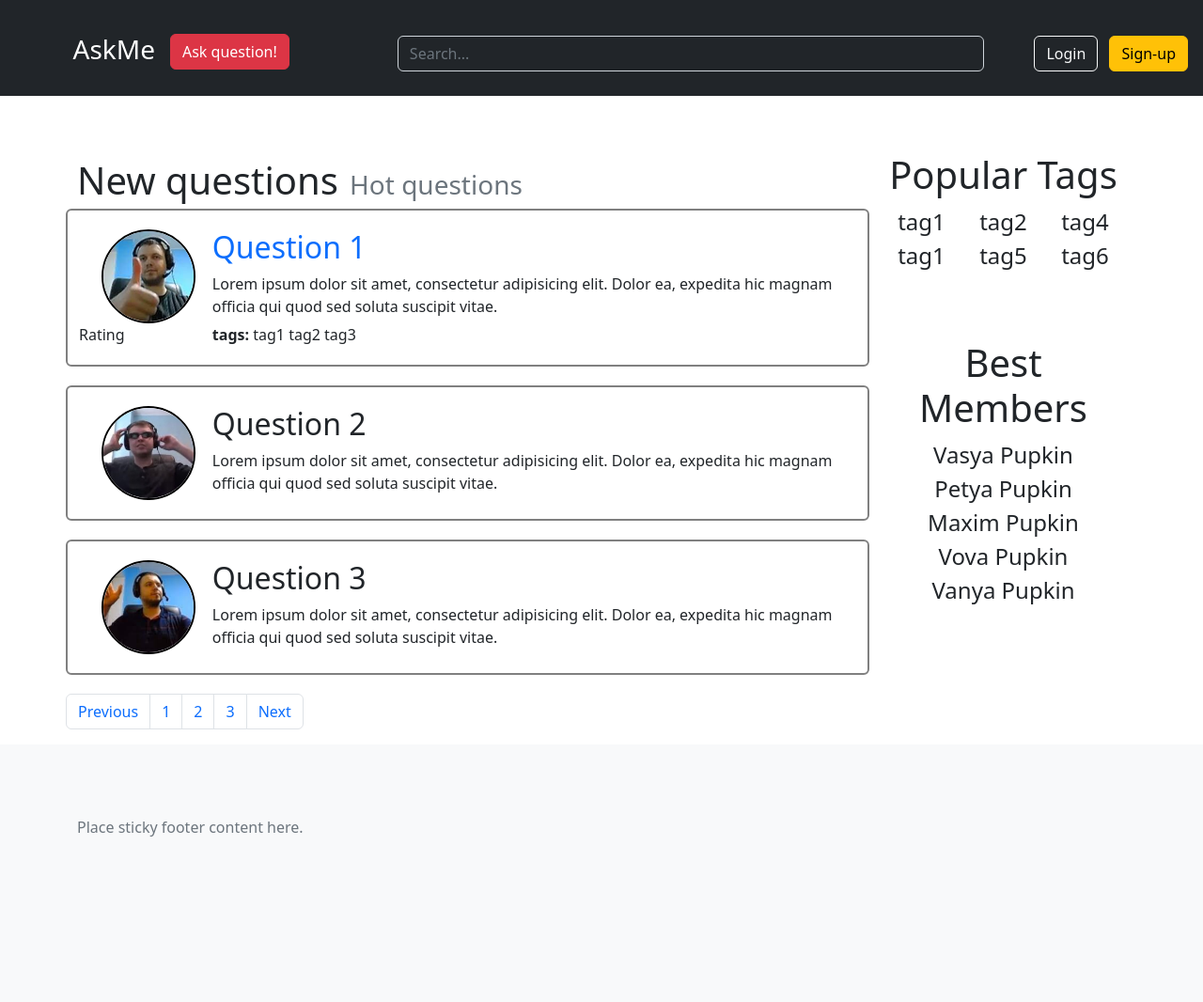
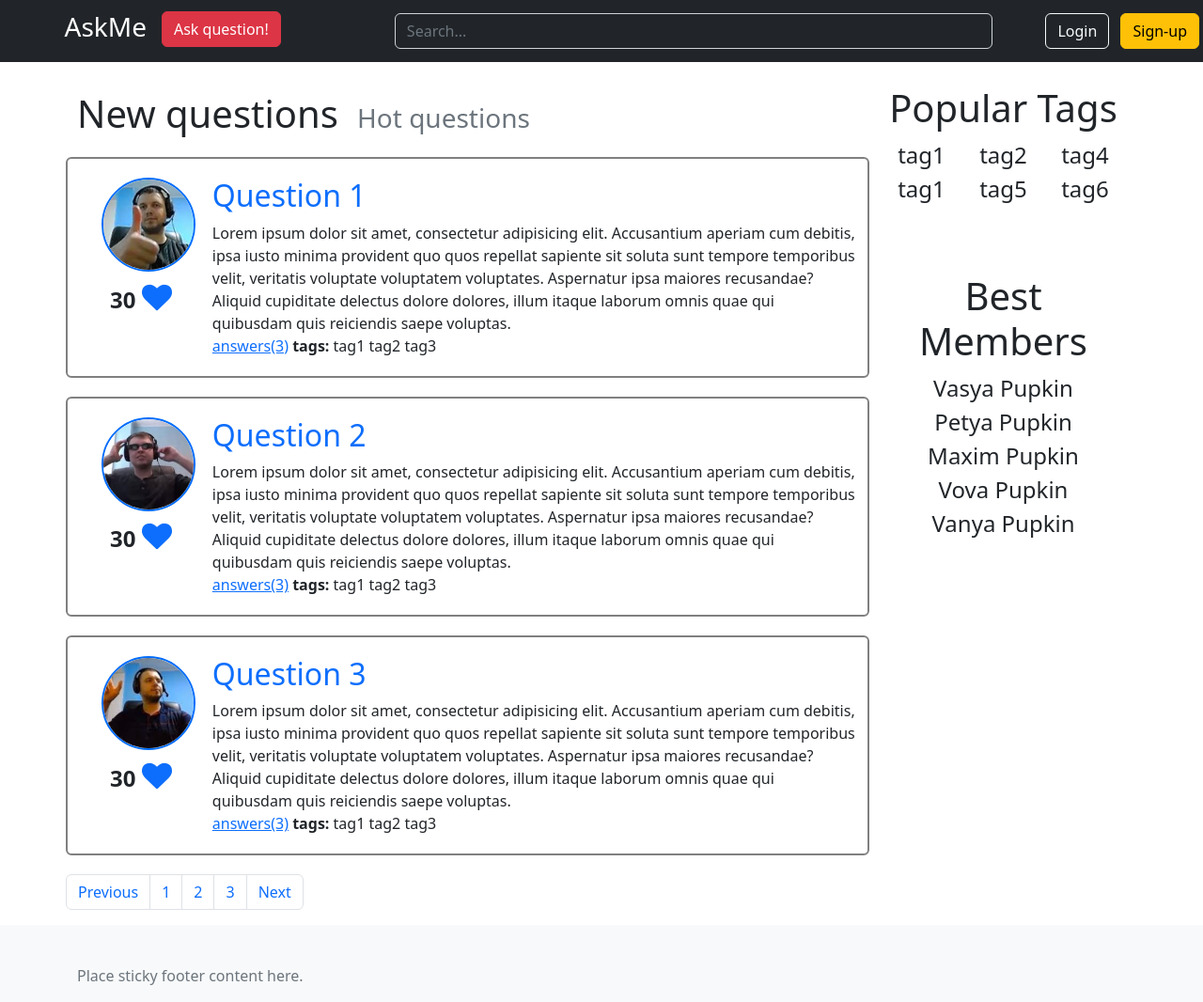
Before and after one commit to ivan12093/tp-web-project, a Django app: page / in a window 1280 px wide. Shown: the whole page at 94% size. Before the commit the page ends 908 px from the top, so only its background shows below. Run offline with Django 4.2, Linux system fonts and the light colour scheme; some libraries are stand-ins or nearby versions.

Commit message:
Finished first HW

```diff
--- a/static/css/style.css
+++ b/static/css/style.css
@@ -14,7 +14,7 @@
     height: 100px;
     border-radius: 50%;
     margin-left: 20%;
-    border: 2px solid black;
+    border: 2px solid #006cfa;
     overflow: hidden;
 }
 
@@ -30,8 +30,12 @@
     margin-right: 10%;
 }
 
+.container {
+    padding-top: 2% !important;
+}
+
 .header-container {
-    margin-top: 1%;
+    margin-top: 0%;
 }
 
 .text-end button {
@@ -52,3 +56,32 @@
     height: 100%;
     object-fit: cover;
 }
+
+.button-vote {
+    margin-top: 10% !important;
+    margin-left: 7% !important;
+}
+
+.count-vote {
+    margin-left: 28% !important;
+    margin-right: 10% !important;
+}
+
+.button-vote a {
+    width: 10px;
+    height: 10px;
+}
+
+.count-vote-author {
+    margin-left: 15% !important;
+    margin-right: 10% !important;
+}
+
+.button-vote-author {
+    margin-top: 10% !important;
+    margin-left: 7% !important;
+}
+
+.container {
+    padding-up: 0% !important;
+}
--- a/templates/inc/base.html
+++ b/templates/inc/base.html
@@ -8,11 +8,12 @@
     <link rel="shortcut icon" type="image/x-icon" href="" />
     <link href="{% static 'css/style.css' %}" rel="stylesheet">
     <link href="{% static 'css/bootstrap.css' %}" rel="stylesheet">
+    <link href="https://cdnjs.cloudflare.com/ajax/libs/font-awesome/4.7.0/css/font-awesome.min.css", rel="stylesheet">
 
 </head>
 <body class="d-flex flex-column h-100">
 
-<header class="p-3 text-bg-dark">
+<header class="p-1 text-bg-dark">
     <div class="header-container">
       <div class="d-flex flex-wrap align-items-center justify-content-center justify-content-lg-start">
         <ul class="nav col-12 col-lg-auto m-auto mb-2 justify-content-center mb-md-0">
@@ -107,7 +108,7 @@
             </div>
         </div>
     </div>
-
+    </div>
 </main>
 
 <footer class="footer mt-auto py-3 bg-light">
--- a/templates/index.html
+++ b/templates/index.html
@@ -1,29 +1,44 @@
 {% extends 'inc/base.html' %}
 {% load static %}
 {% block content %}
-<main class="flex-shrink-0">
-        <a class="text-decoration-none link-primary fs-1 text-dark" href="{% url 'index' %}">New questions</a>
-        <a class="text-decoration-none m-2 link-primary fs-3 text-secondary" href="{% url 'index' %}">Hot questions</a>
+
 <div class="row">
-
+      <ul class="list-inline">
+         <li class="list-inline-item">
+            <a class="inline text-decoration-none link-primary fs-1 text-dark" href="{% url 'index' %}">New questions</a>
+         </li>
+         <li class="list-inline-item">
+            <a class="inline text-decoration-none m-2 link-primary fs-3 text-secondary" href="{% url 'index' %}">Hot questions</a>
+         </li>
+      </ul>
       <div class="question">
          <div class="row">
             <div class="col-2">
                <div class="avatar">
                   <img src="{% static 'img/avatar-1.jpg' %}" alt="" />
                </div>
-
+               <ul class="list-inline">
+                  <li class="list-inline-item col-1 count-vote fs-4 fw-bold">
+                     <label>30</label>
+                  </li>
+                  <li class="list-inline-item button-vote">
+                     <a href="#"><i class="fa fa-heart fa-2x"></i></a>
+                  </li>
+               </ul>
             </div>
             <div class="col-10">
-                            <a href="/question/1", class="text-decoration-none"><h2 class="question-title">Question 1</h2></a>
+               <a href="/question/1", class="text-decoration-none">
+                  <h2 class="question-title">Question 1</h2>
+               </a>
                <div class="question-text">
-                                Lorem ipsum dolor sit amet, consectetur adipisicing elit. Dolor ea, expedita hic magnam officia qui quod sed soluta suscipit vitae.
+                  Lorem ipsum dolor sit amet, consectetur adipisicing elit. Accusantium aperiam cum debitis, ipsa iusto minima provident quo quos repellat sapiente sit soluta sunt tempore temporibus velit, veritatis voluptate voluptatem voluptates. Aspernatur ipsa maiores recusandae? Aliquid cupiditate delectus dolore dolores, illum itaque laborum omnis quae qui quibusdam quis reiciendis saepe voluptas.
                </div>
             </div>
-                        <div class="col-2">
-                            Rating
          </div>
+         <div class="row">
+            <div class="col-2"></div>
             <div class="col-10">
+               <a href="/question/1">answers(3)</a>
                <label class="fw-bold">tags:</label>
                <a>tag1</a>
                <a>tag2</a>
@@ -31,39 +46,76 @@
             </div>
          </div>
       </div>
-
       <div class="question">
          <div class="row">
             <div class="col-2">
                <div class="avatar">
-                                <img src=".{% static 'img/avatar-2.jpg' %}" alt="" />
+                  <img src="{% static 'img/avatar-2.jpg' %}" alt="" />
                </div>
+               <ul class="list-inline">
+                  <li class="list-inline-item col-1 count-vote fs-4 fw-bold">
+                     <label>30</label>
+                  </li>
+                  <li class="list-inline-item button-vote">
+                     <a href="#"><i class="fa fa-heart fa-2x"></i></a>
+                  </li>
+               </ul>
             </div>
             <div class="col-10">
+               <a href="/question/1", class="text-decoration-none">
                   <h2 class="question-title">Question 2</h2>
+               </a>
                <div class="question-text">
-                                Lorem ipsum dolor sit amet, consectetur adipisicing elit. Dolor ea, expedita hic magnam officia qui quod sed soluta suscipit vitae.
+                  Lorem ipsum dolor sit amet, consectetur adipisicing elit. Accusantium aperiam cum debitis, ipsa iusto minima provident quo quos repellat sapiente sit soluta sunt tempore temporibus velit, veritatis voluptate voluptatem voluptates. Aspernatur ipsa maiores recusandae? Aliquid cupiditate delectus dolore dolores, illum itaque laborum omnis quae qui quibusdam quis reiciendis saepe voluptas.
                </div>
             </div>
          </div>
+         <div class="row">
+            <div class="col-2"></div>
+            <div class="col-10">
+               <a href="/question/1">answers(3)</a>
+               <label class="fw-bold">tags:</label>
+               <a>tag1</a>
+               <a>tag2</a>
+               <a>tag3</a>
             </div>
-
+         </div>
+      </div>
       <div class="question">
          <div class="row">
             <div class="col-2">
                <div class="avatar">
                   <img src="{% static 'img/avatar-3.jpg' %}" alt="" />
                </div>
+               <ul class="list-inline">
+                  <li class="list-inline-item col-1 count-vote fs-4 fw-bold">
+                     <label>30</label>
+                  </li>
+                  <li class="list-inline-item button-vote">
+                     <a href="#"><i class="fa fa-heart fa-2x"></i></a>
+                  </li>
+               </ul>
             </div>
             <div class="col-10">
+               <a href="/question/1", class="text-decoration-none">
                   <h2 class="question-title">Question 3</h2>
+               </a>
                <div class="question-text">
-                                Lorem ipsum dolor sit amet, consectetur adipisicing elit. Dolor ea, expedita hic magnam officia qui quod sed soluta suscipit vitae.
+                  Lorem ipsum dolor sit amet, consectetur adipisicing elit. Accusantium aperiam cum debitis, ipsa iusto minima provident quo quos repellat sapiente sit soluta sunt tempore temporibus velit, veritatis voluptate voluptatem voluptates. Aspernatur ipsa maiores recusandae? Aliquid cupiditate delectus dolore dolores, illum itaque laborum omnis quae qui quibusdam quis reiciendis saepe voluptas.
                </div>
             </div>
          </div>
+         <div class="row">
+            <div class="col-2"></div>
+            <div class="col-10">
+               <a href="/question/1">answers(3)</a>
+               <label class="fw-bold">tags:</label>
+               <a>tag1</a>
+               <a>tag2</a>
+               <a>tag3</a>
             </div>
-
+         </div>
+      </div>
       <ul class="pagination">
          <li class="page-item"><a class="page-link" href="#">Previous</a></li>
          <li class="page-item"><a class="page-link" href="#">1</a></li>
@@ -72,5 +124,4 @@
          <li class="page-item"><a class="page-link" href="#">Next</a></li>
       </ul>
 </div>
-</main>
 {% endblock %}
--- a/templates/login.html
+++ b/templates/login.html
@@ -7,11 +7,11 @@
       <h1 class="h3 mb-3 fw-normal">Please sign in</h1>
 
       <div class="form-floating">
-        <input type="email" class="form-control" id="floatingInput" placeholder="Email address">
+        <input type="email" class="form-control" id="floatingInput" placeholder="Email address" maxlength="30">
         <label for="floatingInput">Email address</label>
       </div>
       <div class="form-floating">
-        <input type="password" class="form-control" id="floatingPassword" placeholder="Password">
+        <input type="password" class="form-control" id="floatingPassword" placeholder="Password" maxlength="20">
         <label for="floatingPassword">Password</label>
       </div>
 
--- a/templates/settings.html
+++ b/templates/settings.html
@@ -13,11 +13,11 @@
       </div>
       </fieldset>
         <div class="form-floating">
-        <input type="text" class="form-control" id="floatingUsername" placeholder="Username">
+        <input type="text" class="form-control" id="floatingUsername" placeholder="Username" maxlength="20">
         <label for="floatingUsername">Username</label>
       </div>
       <div class="form-floating">
-        <input type="password" class="form-control" id="floatingPassword" placeholder="Password">
+        <input type="password" class="form-control" id="floatingPassword" placeholder="Password" maxlength="20">
         <label for="floatingPassword">Password</label>
       </div>
       <br>
--- a/templates/signup.html
+++ b/templates/signup.html
@@ -7,15 +7,15 @@
       <h1 class="h3 mb-3 fw-normal">Please sign up</h1>
 
       <div class="form-floating">
-        <input type="email" class="form-control" id="floatingInput" placeholder="Email address">
+        <input type="email" class="form-control" id="floatingInput" placeholder="Email address" maxlength="30">
         <label for="floatingInput">Email address</label>
       </div>
         <div class="form-floating">
-        <input type="email" class="form-control" id="floatingUsername" placeholder="Email address">
+        <input type="email" class="form-control" id="floatingUsername" placeholder="Email address" maxlength="20">
         <label for="floatingUsername">Username</label>
       </div>
       <div class="form-floating">
-        <input type="password" class="form-control" id="floatingPassword" placeholder="Password">
+        <input type="password" class="form-control" id="floatingPassword" placeholder="Password" maxlength="20">
         <label for="floatingPassword">Password</label>
       </div>
       <br>
```
Also changed, not shown: other parts of static/css/style.css (+1 -1 lines), templates/ask.html (+4 -4 lines), templates/question.html (+29 -0 lines). Lines whose indentation alone changed are shown as unchanged.
